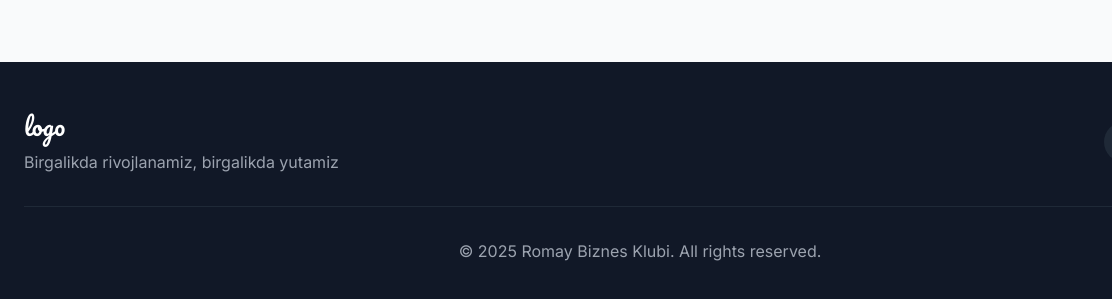
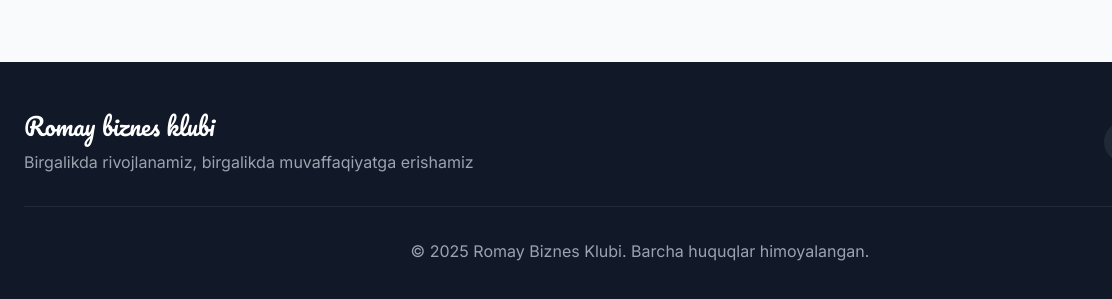
Before and after one commit to AdhamNomozov/Romay-biznes-klubi, a plain HTML site: page index.html in a window 1280 px wide. Shown: the part 5632-5931 px from the top of the page, 0-1112 px from the left. Drawn offline with nearby package versions, Linux system fonts and the light colour scheme.

Commit message:
Update index.html

```diff
--- a/index.html
+++ b/index.html
@@ -399,8 +399,8 @@ EPA, PIT, Polwon, Evita, CAMO kompaniyalarining Surxondaryodagi rasmiy hamkori.
 <div class="container mx-auto px-6">
 <div class="flex flex-col md:flex-row justify-between items-center">
 <div class="mb-6 md:mb-0">
-<div class="font-['Pacifico'] text-2xl text-white mb-2">logo</div>
-<p class="text-gray-400">Birgalikda rivojlanamiz, birgalikda yutamiz</p>
+<div class="font-['Pacifico'] text-2xl text-white mb-2">Romay biznes klubi</div>
+<p class="text-gray-400">Birgalikda rivojlanamiz, birgalikda muvaffaqiyatga erishamiz</p>
 </div>
 <div class="flex space-x-4">
 <a href="#" class="w-10 h-10 flex items-center justify-center bg-gray-800 hover:bg-primary rounded-full transition-colors">
@@ -415,7 +415,7 @@ EPA, PIT, Polwon, Evita, CAMO kompaniyalarining Surxondaryodagi rasmiy hamkori.
 </div>
 </div>
 <div class="border-t border-gray-800 mt-8 pt-8 text-center text-gray-400">
-<p>&copy; 2025 Romay Biznes Klubi. All rights reserved.</p>
+<p>&copy; 2025 Romay Biznes Klubi. Barcha huquqlar himoyalangan.</p>
 </div>
 </div>
 </footer>
```
